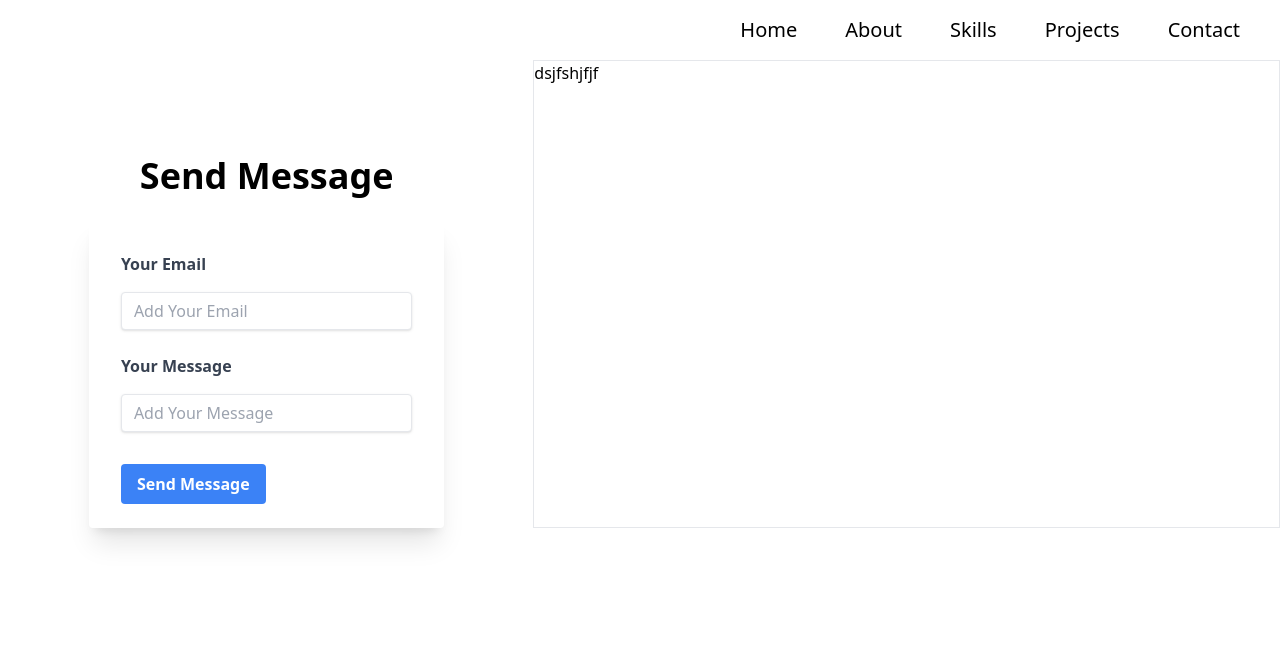
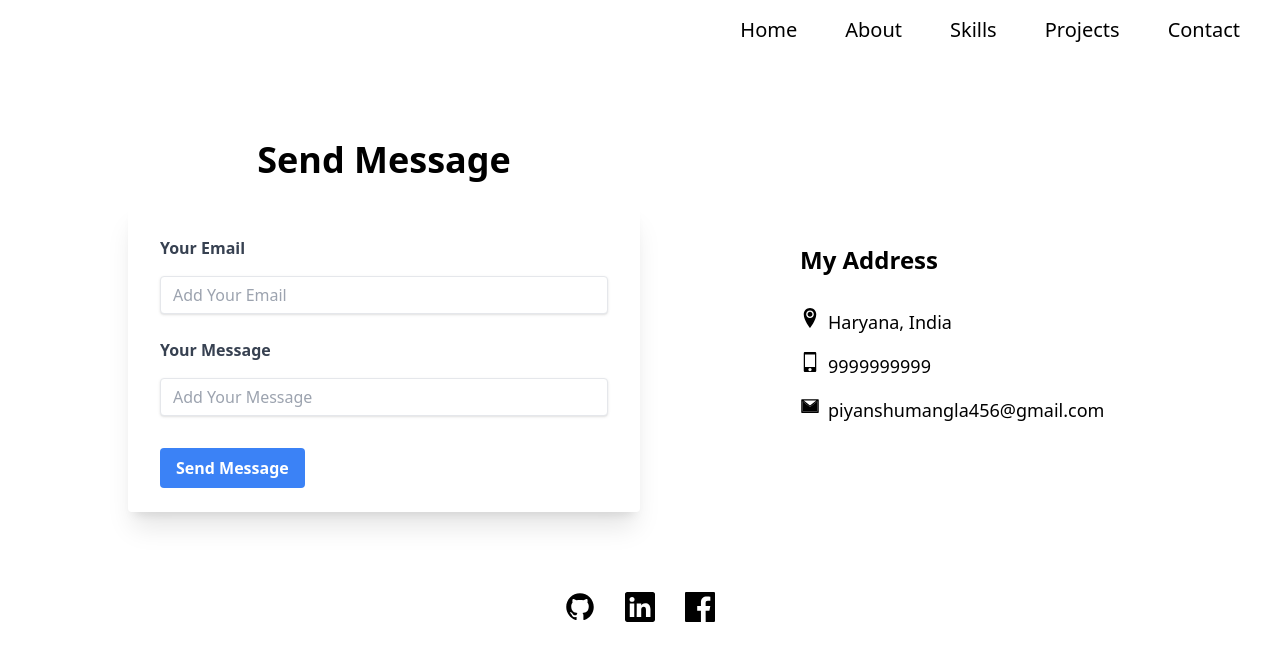
Before and after one commit to piyanshu/Portfolio, a React (Create React App) app: page /contact in a window 1280 px wide. Shown: the top 660 px of the page. Built offline with nearby package versions, Linux system fonts and the light colour scheme.

Commit message:
completing the styling of contact page

```diff
--- a/db.json
+++ b/db.json
@@ -14,11 +14,6 @@
       "url": "https://encrypted-tbn0.gstatic.com/images?q=tbn:ANd9GcQVgz5uQ1yUBDRb8MjvfQarfJ22q8qCE40Tog&usqp=CAU",
       "title": "ruby on rails",
       "id": 4
-    },
-    {
-      "url": "https://encrypted-tbn0.gstatic.com/images?q=tbn:ANd9GcQ5cZfcC8UEq80R5bxkLsCO2Wg_rMhx8K3Itg&usqp=CAU",
-      "title": "jsddbd",
-      "id": 5
     }
   ]
 }
--- a/src/Pages/ContactPage.js
+++ b/src/Pages/ContactPage.js
@@ -1,14 +1,41 @@
 import Form from "../components/Form";
+import Link from '../components/Link';
+import { GrGithub } from "react-icons/gr";
+import { BsLinkedin } from "react-icons/bs";
+import { GrFacebook } from "react-icons/gr";
+import { ImLocation2 } from "react-icons/im";
+import { GoDeviceMobile } from "react-icons/go";
+import { AiTwotoneMail } from "react-icons/ai";
 
 function ContactPage(){
     return (
-        <div className="flex">
-            <div className=" w-5/12 pt-24">
-                <p className="text-4xl font-bold text-center">Send Message</p>
-                <Form width="w-4/6" string1="Your Email" string2="Your Message" btnText="Send Message"/>
+        <div>
+            <div className="flex">
+                <div className="w-3/5 pt-20">
+                    <p className="text-4xl font-bold text-center">Send Message</p>
+                    <Form width="w-4/6" string1="Your Email" string2="Your Message" btnText="Send Message"/>
+                </div>
+                <div className="w-2/5 my-auto pl-8">
+                    <p className="text-2xl font-bold mt-24">My Address</p>
+                    <div className="flex mt-8 text-lg">
+                        <ImLocation2 className="text-xl mr-2"/>
+                        <p className="">Haryana, India</p>
+                    </div>
+                    <div className="flex mt-4 text-lg">
+                        <GoDeviceMobile className="text-xl mr-2"/>
+                        <p>9999999999</p>
+                    </div>
+                    <div className="flex mt-4 text-lg">
+                        <AiTwotoneMail className="text-xl mr-2"/>
+                        <p>piyanshumangla456@gmail.com</p>
+                    </div>
+                </div>
+
             </div>
-            <div className="border w-7/12">
-                <p>dsjfshjfjf</p>
+            <div className="flex justify-around w-1/6 text-3xl p-4 mx-auto mt-16">
+                <Link to='https://github.com/piyanshu'><GrGithub/></Link>
+                <Link to='https://www.linkedin.com/in/piyanshu-mangla-7240a81a6/'><BsLinkedin/></Link>
+                <Link to='https://www.facebook.com/piyanshu.mangla.3'><GrFacebook/></Link>
             </div>
         </div>
     );
```
